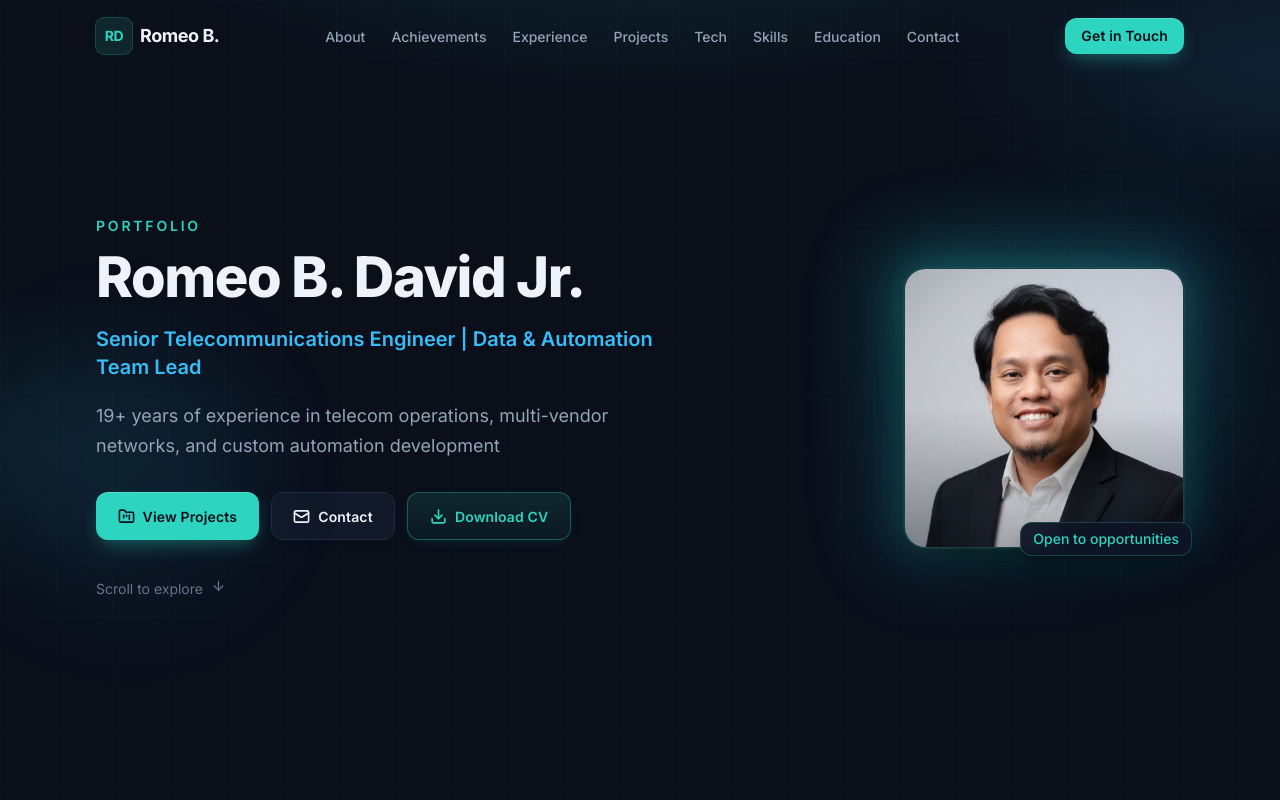
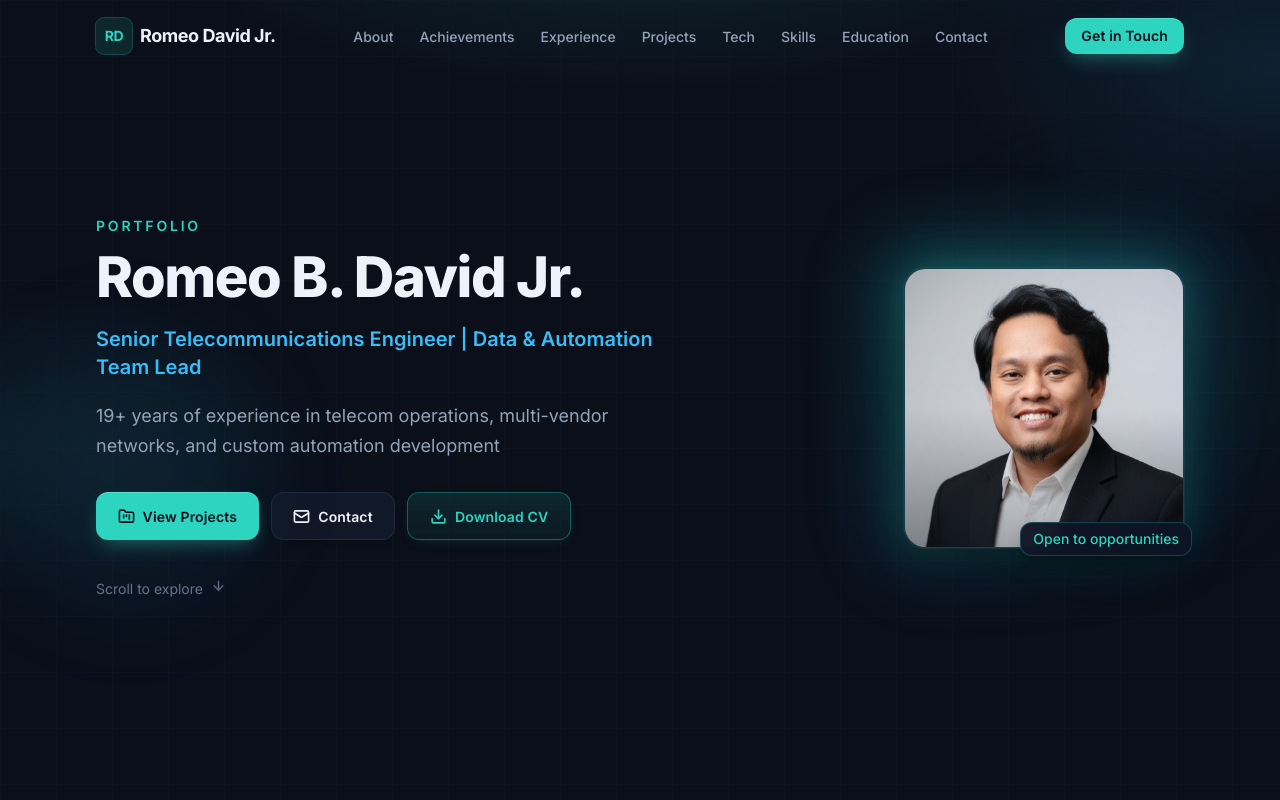
Before and after one commit to romeodavidjr/romeo-david-portfolio, a Next.js app: page / in a window 1280 px wide. Shown: the top 800 px of the page. Built offline with nearby package versions, Linux system fonts and the light colour scheme.

Commit message:
Update navbar name to Romeo David Jr

```diff
--- a/src/components/Navbar.tsx
+++ b/src/components/Navbar.tsx
@@ -55,9 +55,7 @@
           <span className="flex h-9 w-9 items-center justify-center rounded-lg bg-accent-dim text-sm font-bold text-accent ring-1 ring-accent/30 transition group-hover:ring-accent/60">
             RD
           </span>
-          <span className="hidden sm:inline">
-            {siteConfig.name.split(" ").slice(0, 2).join(" ")}
-          </span>
+          <span className="hidden sm:inline">Romeo David Jr.</span>
         </a>
 
         <ul className="hidden items-center gap-0.5 lg:flex">
```
